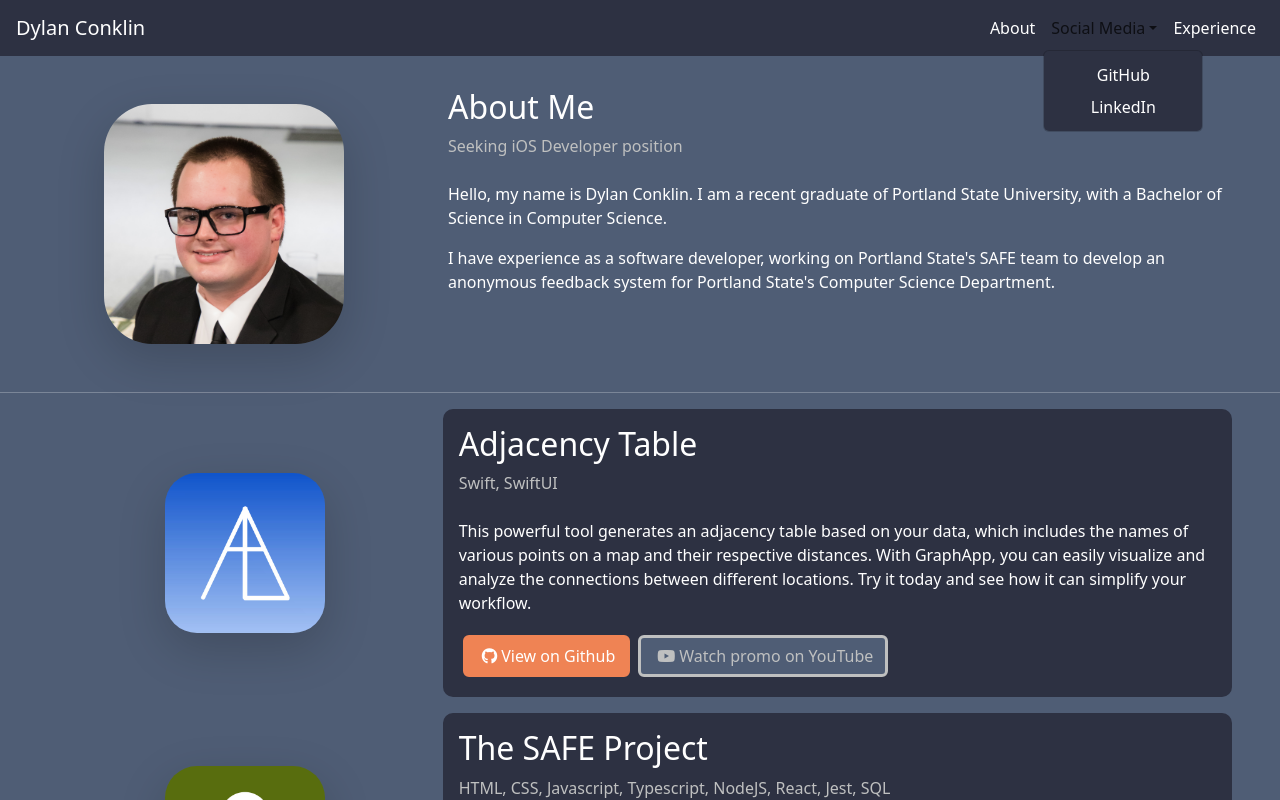
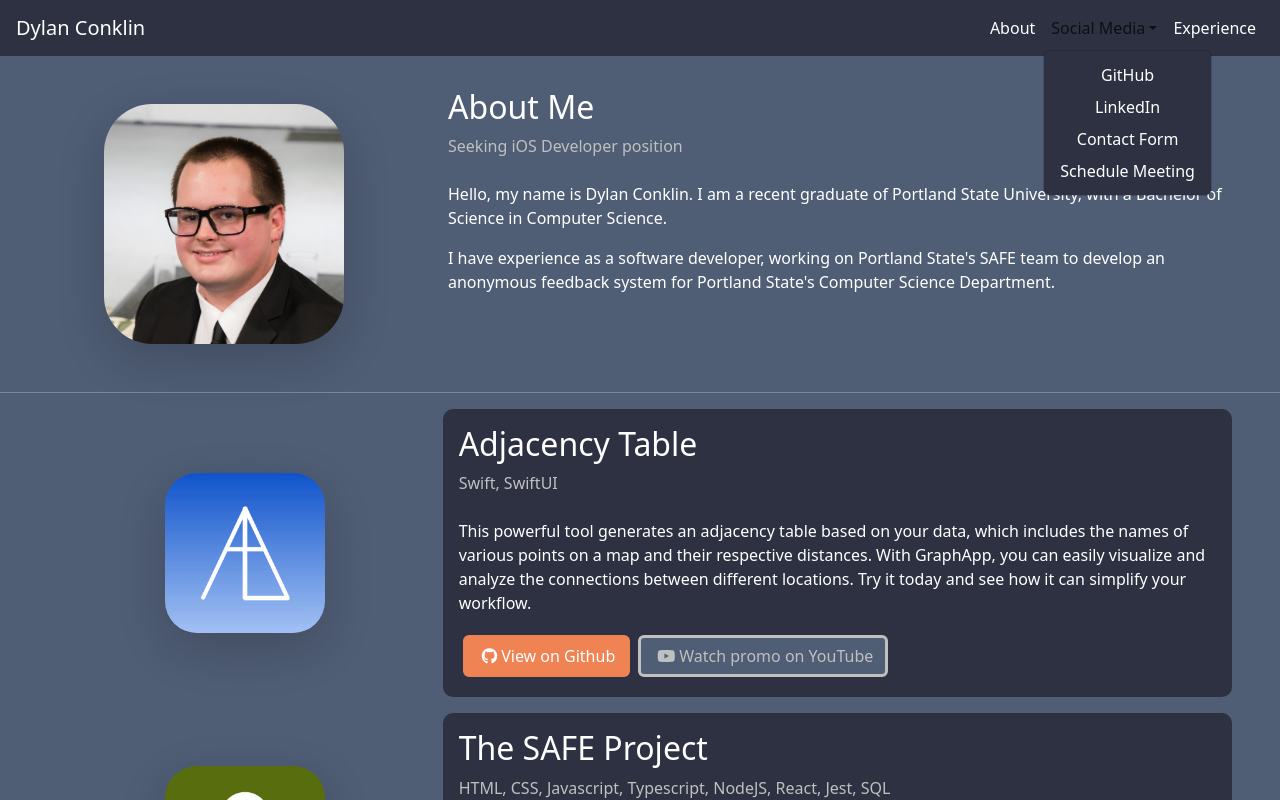
Before and after one commit to dylanconklin/dylanconklin.github.io, a React (Create React App) app: page / in a window 1280 px wide. Both pictures are taken after a click on the button "Social Media". Shown: the top 800 px of the page. Built offline with nearby package versions, Linux system fonts and the light colour scheme.

Commit message:
Added Contact Form and Meeting Links

```diff
--- a/src/Header.js
+++ b/src/Header.js
@@ -30,6 +30,16 @@ export default function Header() {
                                         LinkedIn
                                     </a>
                                 </li>
+                                <li>
+                                    <a className="dropdown-item" href="https://forms.gle/wAZ27RB7i295UK2K7">
+                                        Contact Form
+                                    </a>
+                                </li>
+                                <li>
+                                    <a className="dropdown-item" href="https://dylanconklin.youcanbook.me">
+                                        Schedule Meeting
+                                    </a>
+                                </li>
                             </ul>
                         </li>
                         <li className="nav-item">
```
